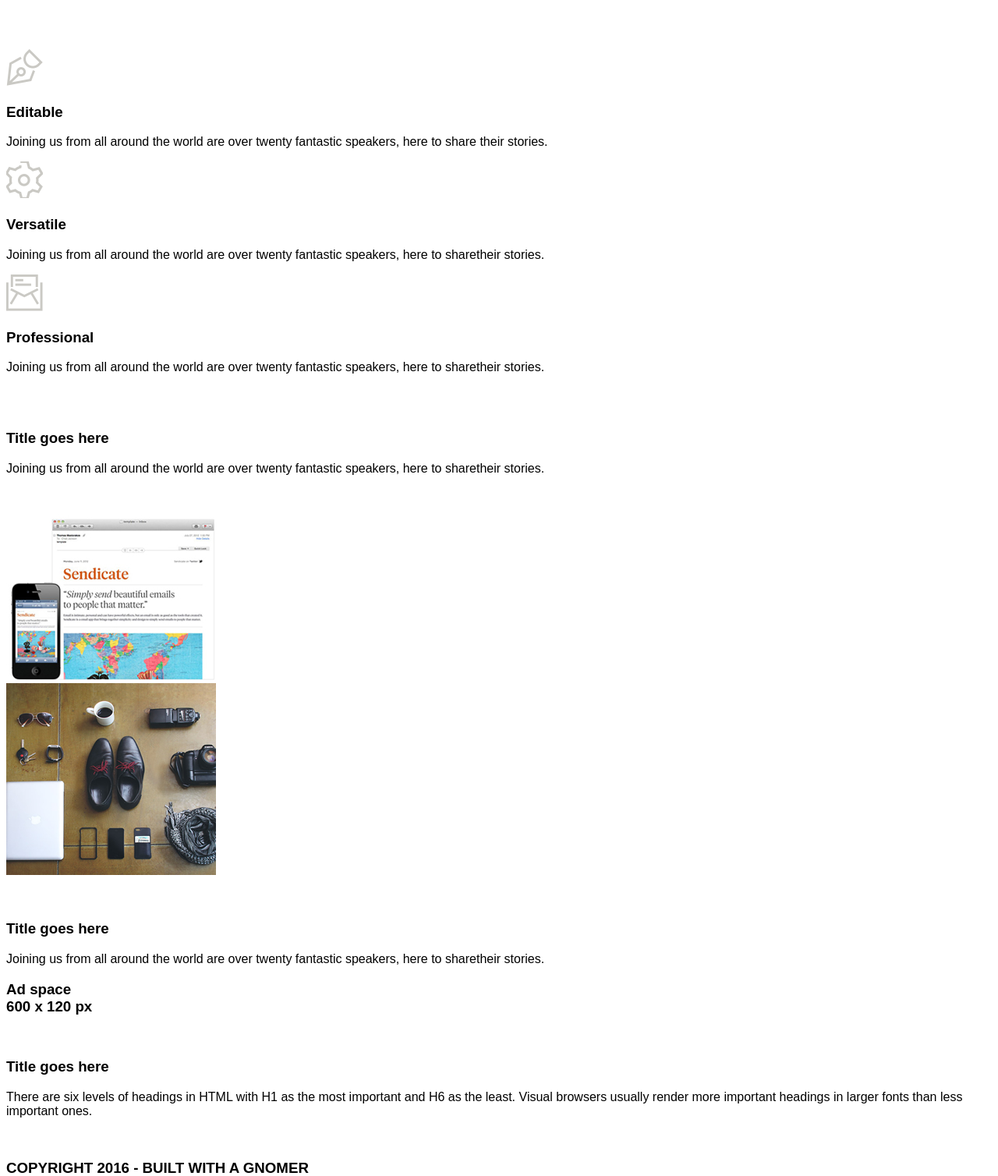
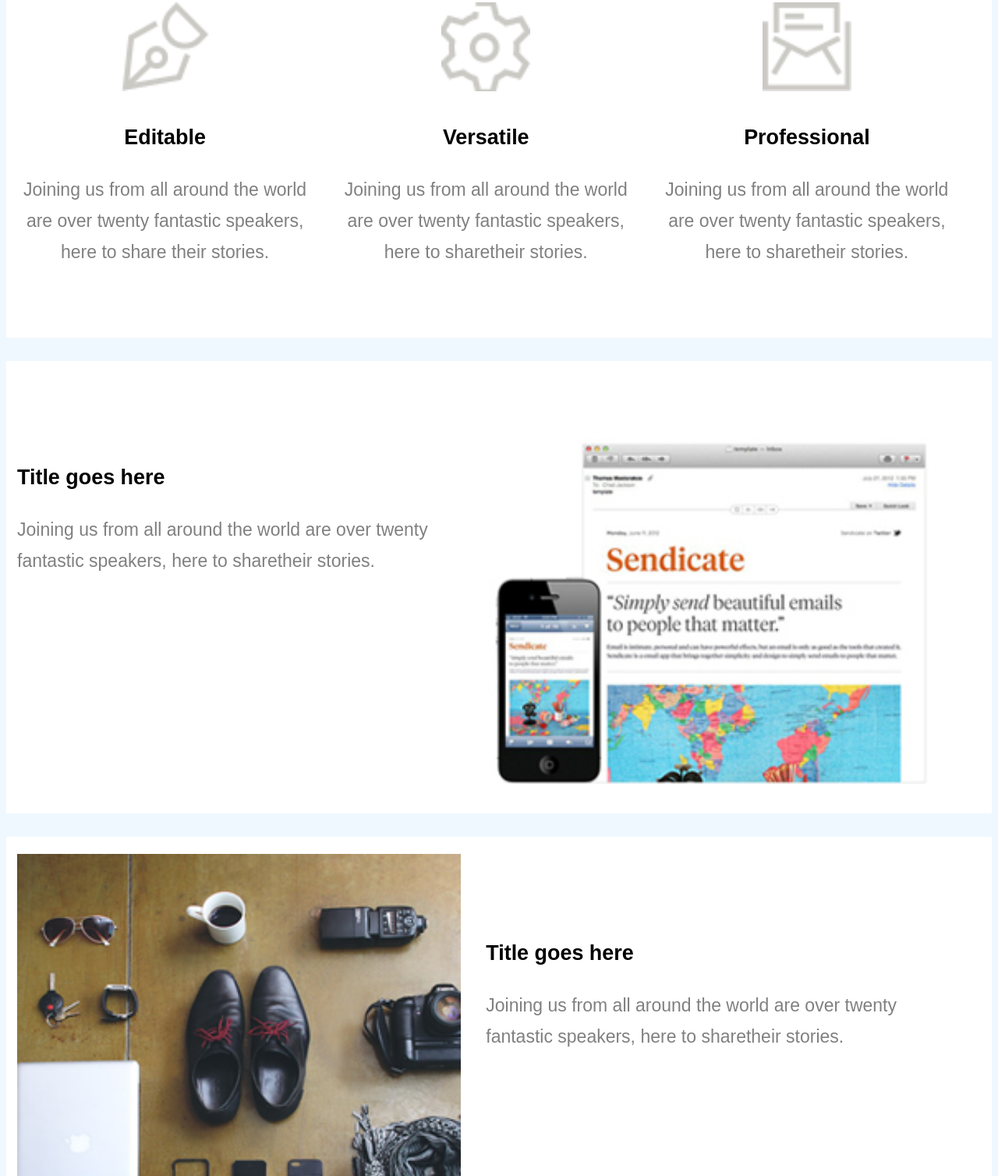
Before and after one commit to PhillMue/Frontendexercise1, a plain HTML site: page index.html in a window 1280 px wide. Shown: the part 1292-2800 px from the top of the page at 78% size. Drawn offline with Linux system fonts and the light colour scheme.

Commit message:
modified

```diff
--- a/main.css
+++ b/main.css
@@ -1,6 +1,6 @@
 body{
     font-family: sans-serif;
-    background: white;
+    background: aliceblue;
 
 }
 h1{
@@ -30,9 +30,10 @@ header p{
     height: 600px;
     background-position: center;
     padding-top: 280px;
+    margin-top: -140px;
 }
 .home p{
-    margin-top: 110px;
+    margin-top: -110px;
 }
 .main{
     background-color: #fff;
@@ -63,3 +64,101 @@ header p{
     border: 2px solid #484848;
     background-color: #484848;
 }
+.button p{
+    margin-top: 14px;
+    color: #fff;
+}
+.container{
+    background-color: #fff;
+    background-size: cover;
+    height: 480px;
+    width: 100%;
+    margin-top: 30px;
+}
+.column{
+    margin-top: 50px;
+    margin-bottom: 22px;
+    width: 30%;
+    margin-left: 14px;
+    margin-right: 14px;
+    display: inline-block;
+    vertical-align: top;
+    text-align: center;
+    line-height: 40px;
+    color: grey;
+    font-weight: 100;
+    font-size: 23px;
+}
+.column img{
+    width: 30%;
+    height: auto;
+}
+.container1{
+    background-color: #fff;
+    background-size: cover;
+    height: 580px;
+    width:100%;
+    margin-top: 30px;
+}
+.column1{
+    margin-top: 50px;
+    margin-top: 22px;
+    width: 45%;
+    margin-left: 14px;
+    margin-right: 14px;
+    display: inline-block;
+    vertical-align: top;
+    line-height: 40px;
+    color: grey;
+    font-weight: 100;
+    font-size: 23px;
+}
+.column1 img{
+    width: 100%;
+    height: auto;
+}
+.container2{
+   background-color: #49e20e;
+    background-size: cover;
+    height: 180px;
+    width: 100%;
+    margin-top: 30px;
+}
+.column2 h3{
+    margin-top: 30px;
+    color: #fff;
+    text-align: center;
+    font-size: 28px;
+    font-weight: 100;
+}
+.container3{
+    background-color: #fff;
+    background-size: cover;
+    height: 280px;
+    width: 100%;
+    margin-top: 30px;
+}
+.column3{
+    margin-top: 50px;
+    margin-bottom: 22px;
+    margin-left: 14px;
+    margin-right: 14px;
+    line-height: 40px;
+    color: grey;
+    font-weight: 100;
+    font-size: 23px;
+}
+.container4{
+    background-color: #484848;
+    background-size: cover;
+    height: 180px;
+    width: 100%;
+    margin-top: 30px;
+}
+.column4 h3{
+    margin-top: 30px;
+    color: #e6c032;
+    text-align: center;
+    font-size: 28px;
+    font-weight: 400;
+}
```
